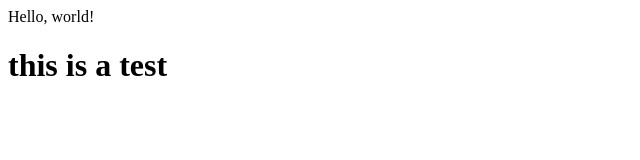
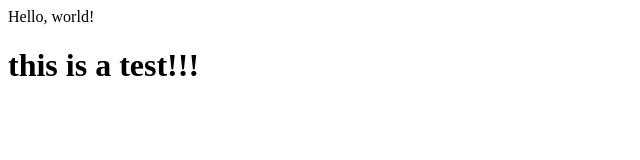
Before and after one commit to RtinFp/cs50w, a plain HTML site: page index.html in a window 1280 px wide. Shown: the full height of the page, 0-640 px from the left. Drawn offline with Linux system fonts and the light colour scheme.

Commit message:
add ! in h1

```diff
--- a/index.html
+++ b/index.html
@@ -8,6 +8,6 @@
 </head>
 <body>
     Hello, world!
-    <h1>this is a test</h1>
+    <h1>this is a test!!!</h1>
 </body>
 </html>
```
